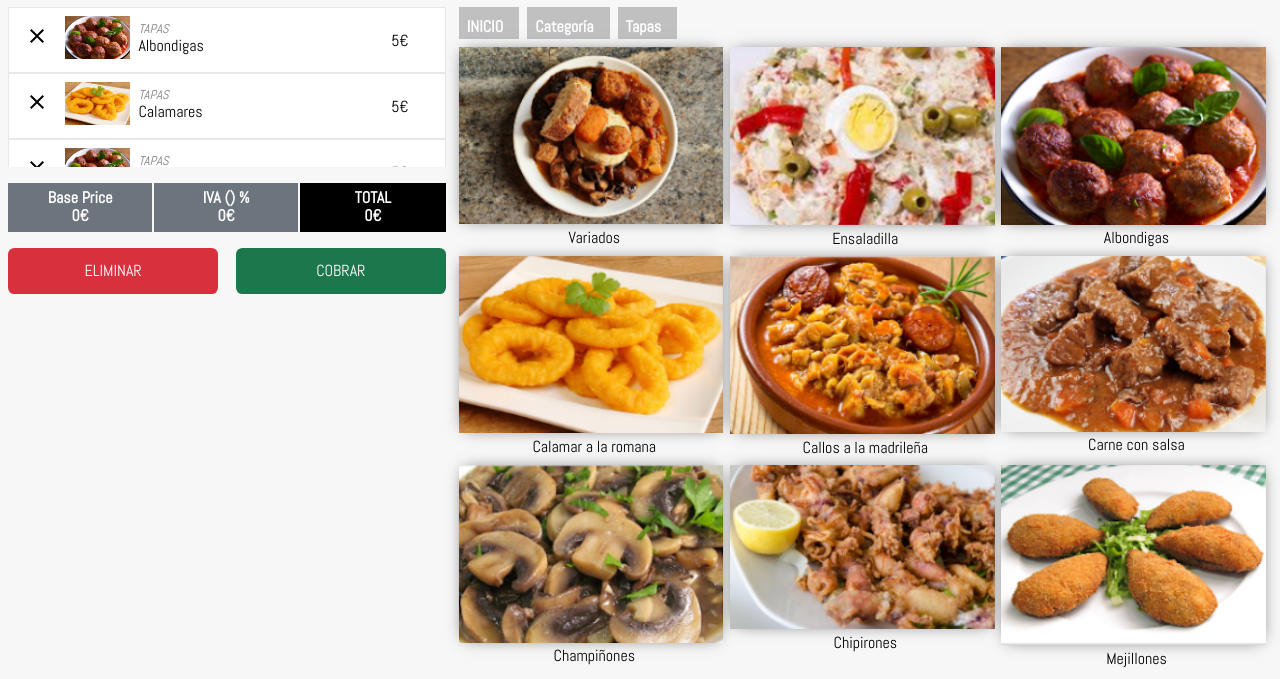
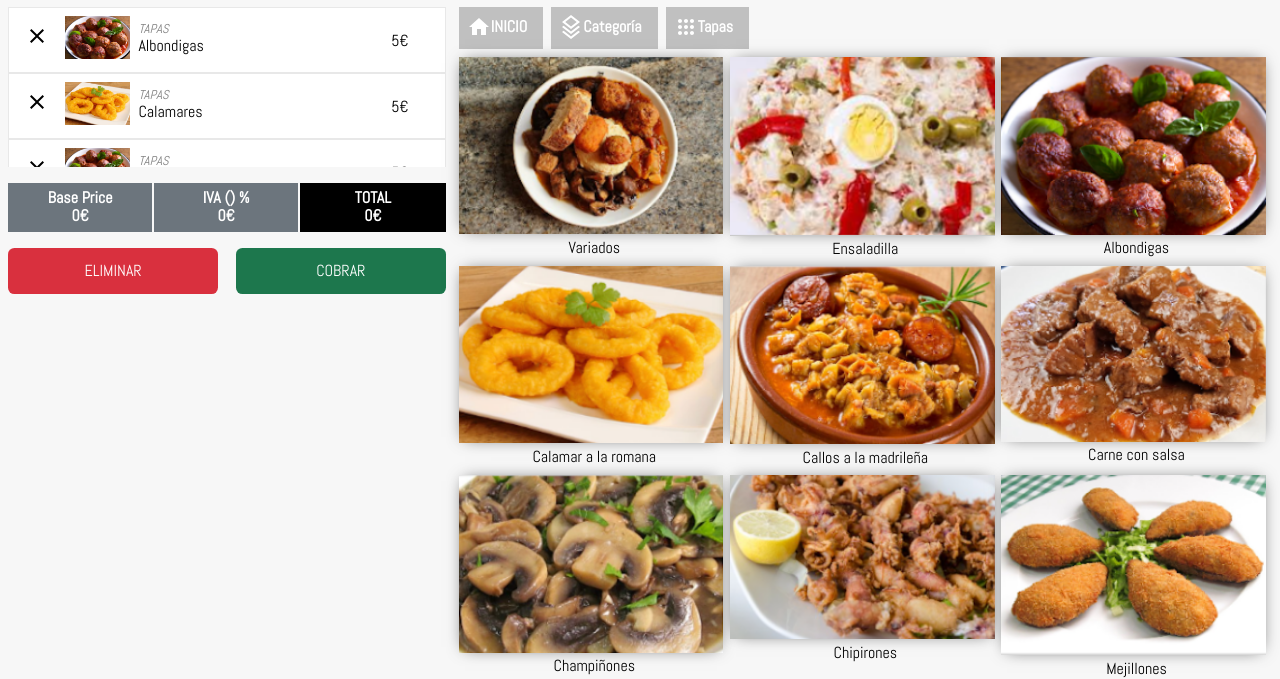
Before and after one commit to b4llesteros/tpv, a plain HTML site: page products.html in a window 1280 px wide. Shown: the part 147-826 px from the top of the page. Drawn offline with Linux system fonts and the light colour scheme.

Commit message:
SVG Tapas Tab

```diff
--- a/products.html
+++ b/products.html
@@ -86,7 +86,8 @@
                                 <div class="ticket-product-area">
                                     <div class="delete-svg">
                                         <svg style="width:24px;height:24px" viewBox="0 0 24 24">
-                                            <path fill="currentColor" d="M19,6.41L17.59,5L12,10.59L6.41,5L5,6.41L10.59,12L5,17.59L6.41,19L12,13.41L17.59,19L19,17.59L13.41,12L19,6.41Z" />
+    <path fill="currentColor" d="M19,6.41L17.59,5L12,10.59L6.41,5L5,6.41L10.59,12L5,17.59L6.41,19L12,13.41L17.59,19L19,17.59L13.41,12L19,6.41Z" />
+</svg>
                                         </svg>
                                     </div>
                                     <div class="image-product-ticket">
@@ -157,8 +158,8 @@
                         <div class="column buttons-columns">
                             <div class="food-button">
                                 <div class="food-button-svg">
-                                    <svg viewBox="0 0 24 24">
-                                            <path  d="M10,20V14H14V20H19V12H22L12,3L2,12H5V20H10Z" />
+                                    <svg style="width:24px;height:24px" viewBox="0 0 24 24">
+                                            <path fill="currentColor" d="M10,20V14H14V20H19V12H22L12,3L2,12H5V20H10Z" />
                                         </svg>
                                 </div>
                                 <div class="food-button-text">
@@ -167,8 +168,8 @@
                             </div>
                             <div class="food-button">
                                 <div class="food-button-svg">
-                                    <svg viewBox="0 0 24 24">
-                                            <path  d="M12 16.54L19.37 10.8L21 12.07L12 19.07L3 12.07L4.62 10.81L12 16.54M12 14L3 7L12 0L21 7L12 14M12 2.53L6.26 7L12 11.47L17.74 7L12 2.53M12 21.47L19.37 15.73L21 17L12 24L3 17L4.62 15.74L12 21.47" />
+                                    <svg style="width:24px;height:24px" viewBox="0 0 24 24">
+                                            <path fill="currentColor" d="M12 16.54L19.37 10.8L21 12.07L12 19.07L3 12.07L4.62 10.81L12 16.54M12 14L3 7L12 0L21 7L12 14M12 2.53L6.26 7L12 11.47L17.74 7L12 2.53M12 21.47L19.37 15.73L21 17L12 24L3 17L4.62 15.74L12 21.47" />
                                         </svg>
                                 </div>
                                 <div class="food-button-text">
@@ -177,9 +178,9 @@
                             </div>
                             <div class="food-button">
                                 <div class="food-button-svg">
-                                    <svg viewBox="0 0 24 24">
-                                            <path  d="M12 16C13.1 16 14 16.9 14 18S13.1 20 12 20 10 19.1 10 18 10.9 16 12 16M12 4C13.1 4 14 4.9 14 6S13.1 8 12 8 10 7.1 10 6 10.9 4 12 4M6 16C7.1 16 8 16.9 8 18S7.1 20 6 20 4 19.1 4 18 4.9 16 6 16M6 10C7.1 10 8 10.9 8 12S7.1 14 6 14 4 13.1 4 12 4.9 10 6 10M6 4C7.1 4 8 4.9 8 6S7.1 8 6 8 4 7.1 4 6 4.9 4 6 4M18 16C19.1 16 20 16.9 20 18S19.1 20 18 20 16 19.1 16 18 16.9 16 18 16M18 10C19.1 10 20 10.9 20 12S19.1 14 18 14 16 13.1 16 12 16.9 10 18 10M18 4C19.1 4 20 4.9 20 6S19.1 8 18 8 16 7.1 16 6 16.9 4 18 4Z" />
-                                        </svg>
+                                    <svg style="width:24px;height:24px" viewBox="0 0 24 24">
+                                        <path fill="currentColor" d="M12 16C13.1 16 14 16.9 14 18S13.1 20 12 20 10 19.1 10 18 10.9 16 12 16M12 10C13.1 10 14 10.9 14 12S13.1 14 12 14 10 13.1 10 12 10.9 10 12 10M12 4C13.1 4 14 4.9 14 6S13.1 8 12 8 10 7.1 10 6 10.9 4 12 4M6 16C7.1 16 8 16.9 8 18S7.1 20 6 20 4 19.1 4 18 4.9 16 6 16M6 10C7.1 10 8 10.9 8 12S7.1 14 6 14 4 13.1 4 12 4.9 10 6 10M6 4C7.1 4 8 4.9 8 6S7.1 8 6 8 4 7.1 4 6 4.9 4 6 4M18 16C19.1 16 20 16.9 20 18S19.1 20 18 20 16 19.1 16 18 16.9 16 18 16M18 10C19.1 10 20 10.9 20 12S19.1 14 18 14 16 13.1 16 12 16.9 10 18 10M18 4C19.1 4 20 4.9 20 6S19.1 8 18 8 16 7.1 16 6 16.9 4 18 4Z" />
+                                    </svg>
                                 </div>
                                 <div class="food-button-text">
                                     <p>Tapas</p>
```
